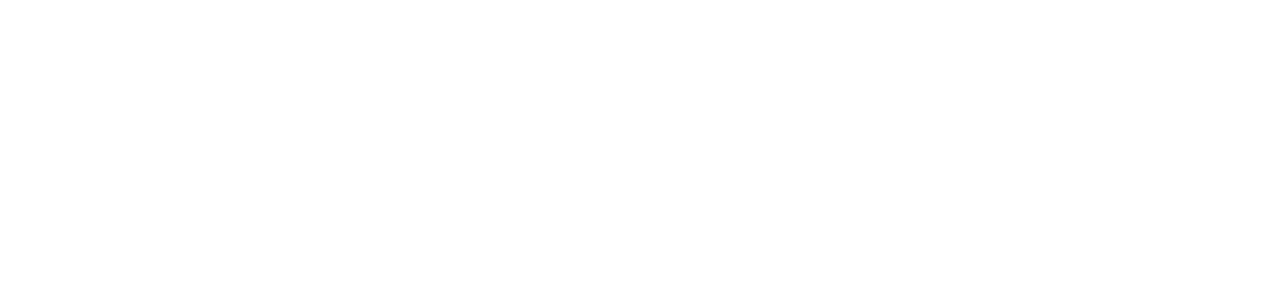
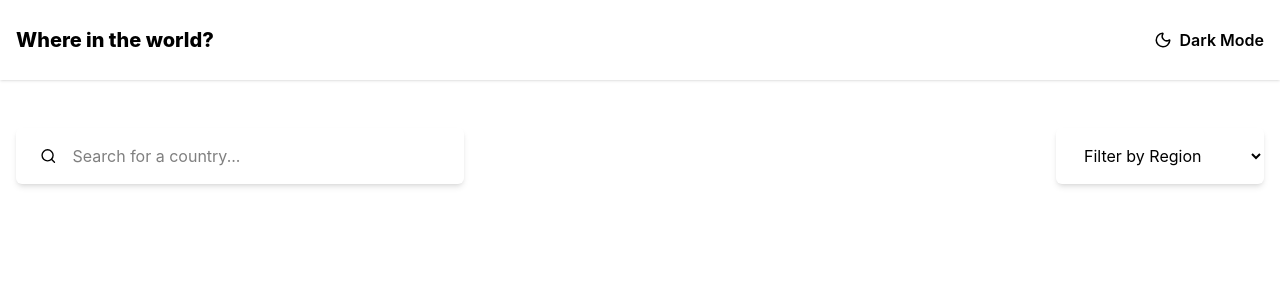
Before and after one commit to Ali-Shameli/REST-Countries-API, a React (Vite) app: page / in a window 1280 px wide. Shown: the top 300 px of the page. Built offline with nearby package versions, Linux system fonts and the light colour scheme.

Commit message:
feat(ui): puting homepage in app component

```diff
--- a/src/App.jsx
+++ b/src/App.jsx
@@ -1,8 +1,7 @@
-import { useState } from 'react'
+import Home from "./pages/Home";
 
 function App() {
-
-
+  return <Home />;
 }
 
-export default App
+export default App;
```
